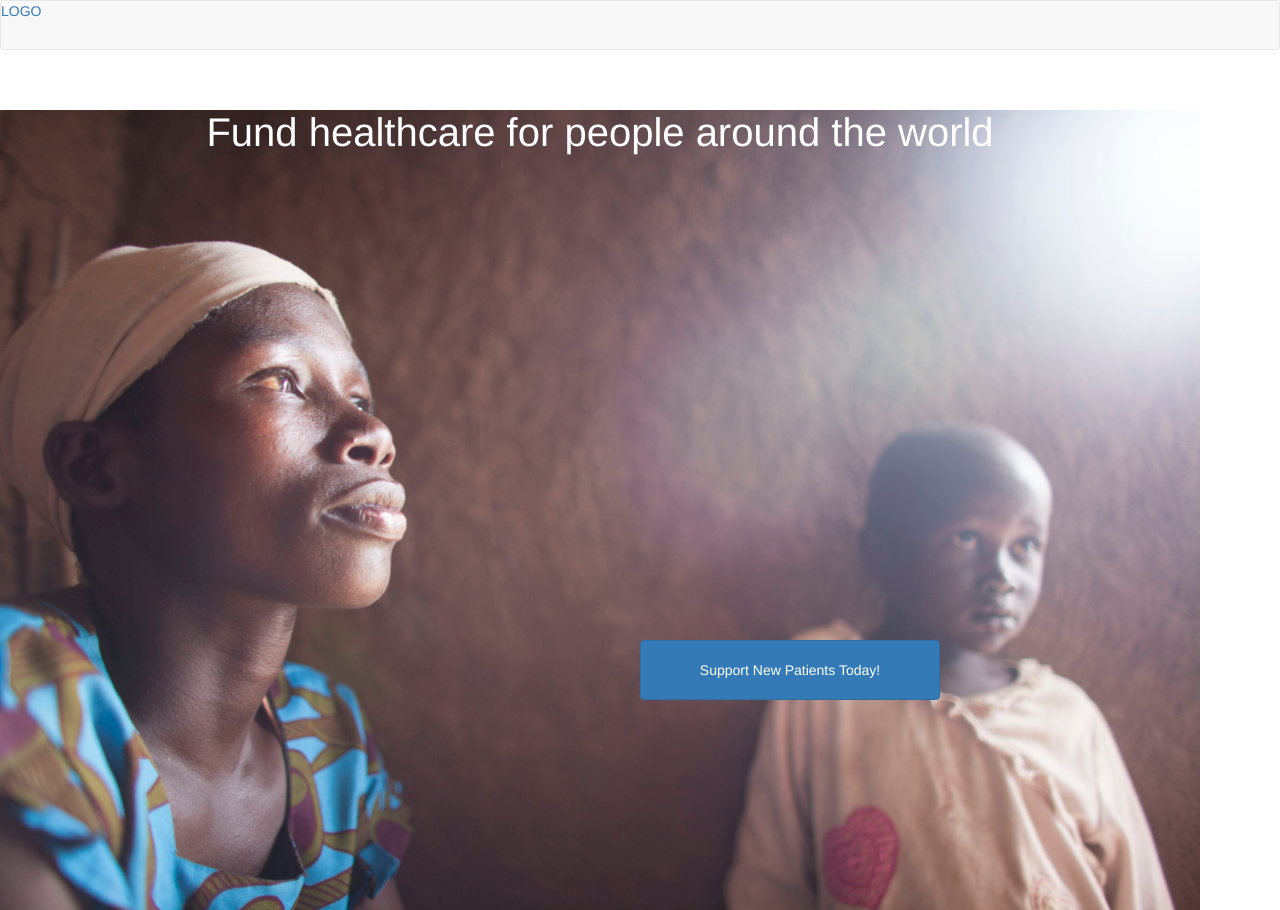
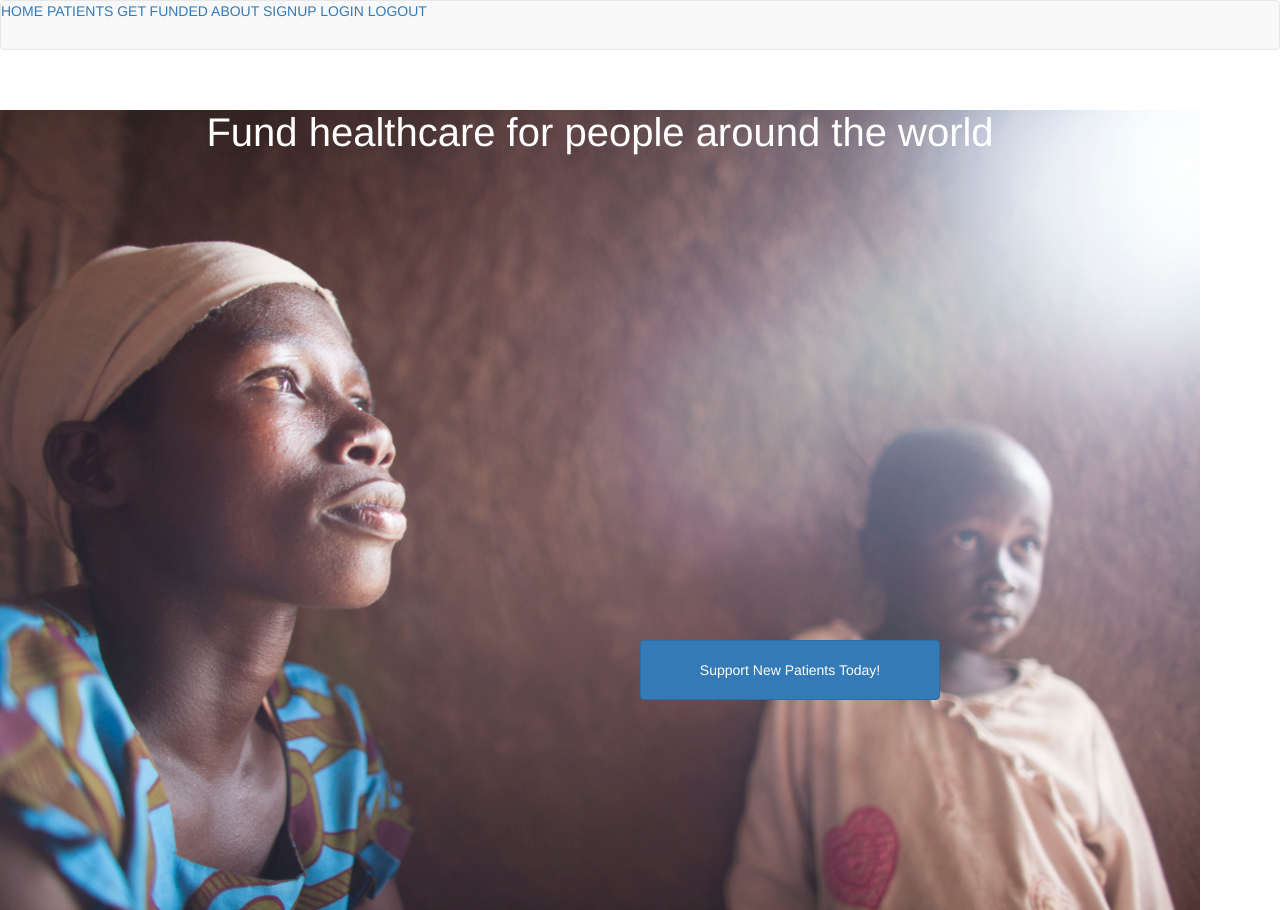
Before and after one commit to garysye/CeruleanArthropods, a website: page client/index.html in a window 1280 px wide. Drawn offline with nearby package versions, Linux system fonts and the light colour scheme; some packages are replaced by stand-ins of ours; a script that the page names is missing.

Commit message:
Adds links to navbar
Adds the following links: home, patients, get funded, about,
signup, login, logout.

```diff
--- a/client/index.html
+++ b/client/index.html
@@ -20,7 +20,13 @@
 </head>
 <body ng-app="eir">
   <nav class="navbar navbar-default">
-    <a href="example.com">LOGO</a>
+    <a href="#/home">HOME</a>
+    <a href="#/patients">PATIENTS</a>
+    <a href="#/get-funded">GET FUNDED</a>
+    <a href="#/about">ABOUT</a>
+    <a href="#/about">SIGNUP</a>
+    <a href="#/login">LOGIN</a>
+    <a href="#/logout">LOGOUT</a>
   </nav>
 
 
```
